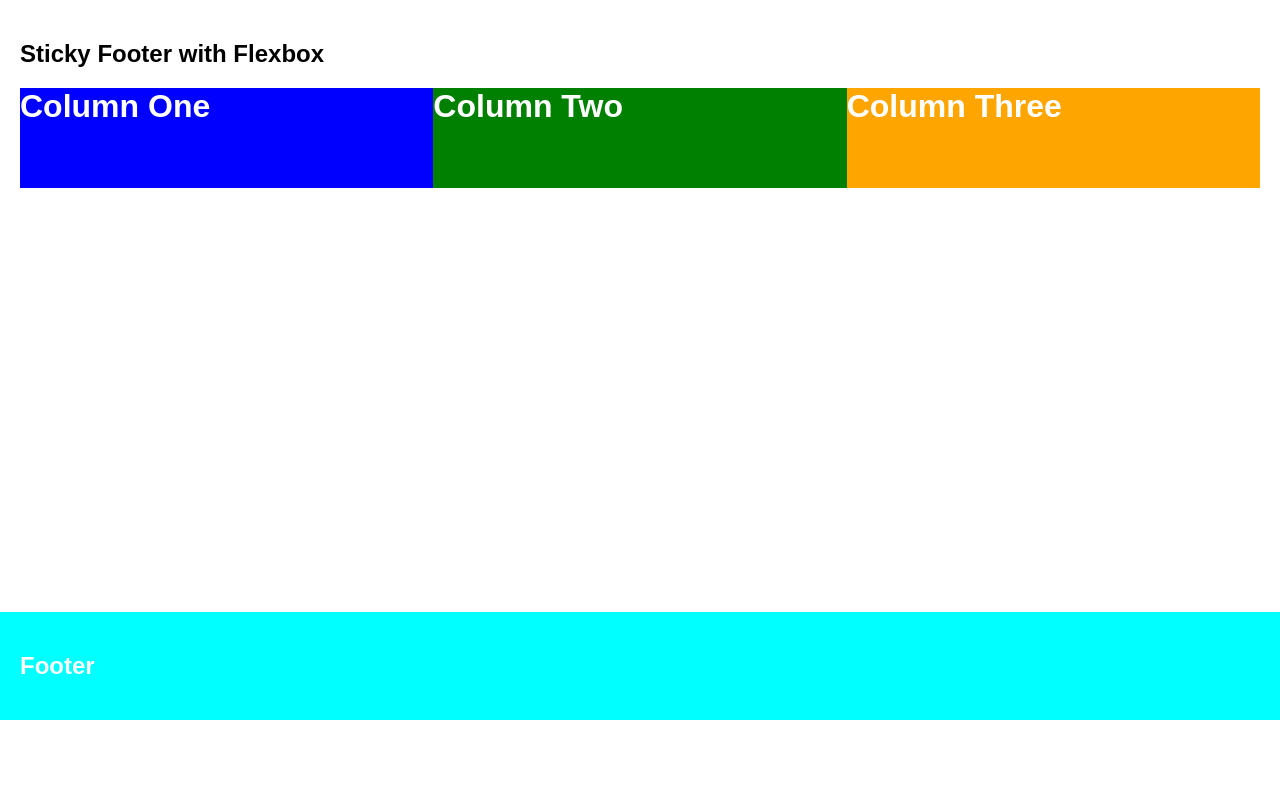
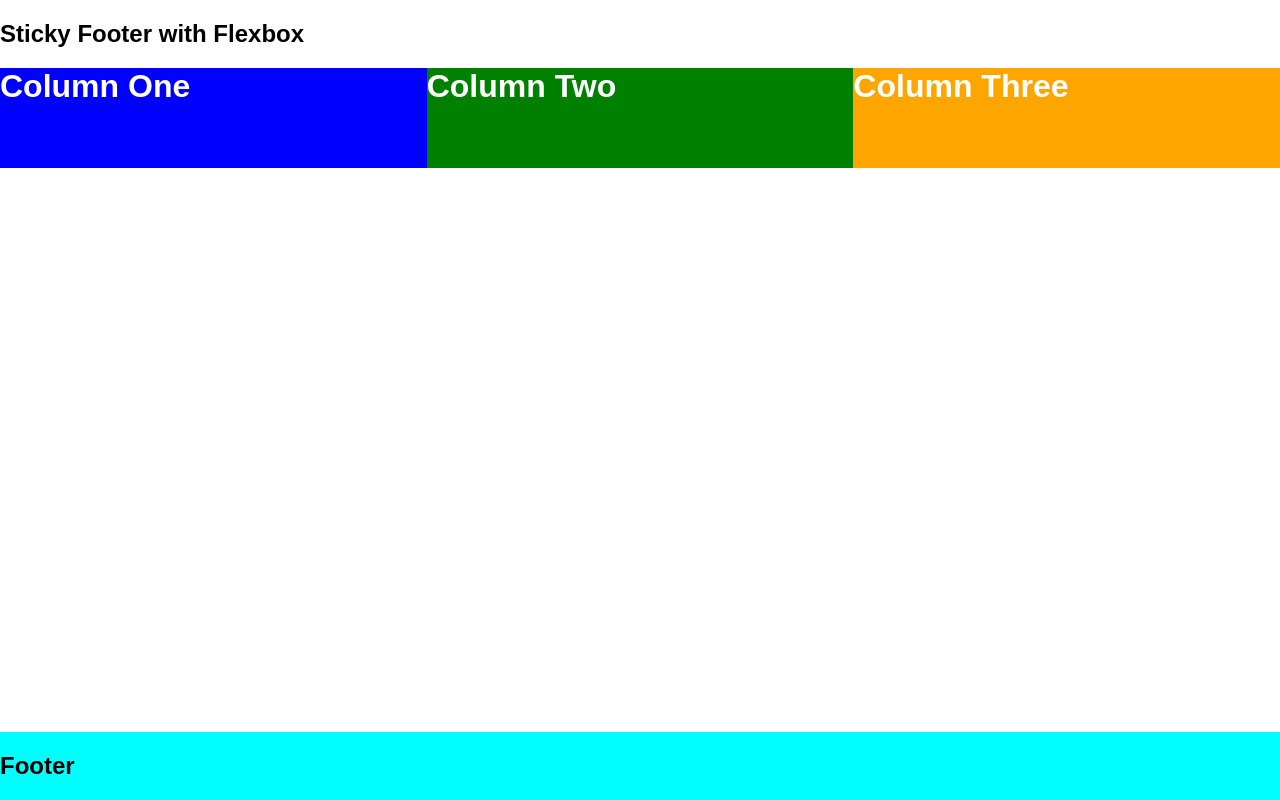
Before and after one commit to promovis/pompa, a plain HTML site: page index.html in a window 1280 px wide. Drawn offline with Linux system fonts and the light colour scheme.

Commit message:
upd colors, rem footer padding

```diff
--- a/css/style.css
+++ b/css/style.css
@@ -1,16 +1,16 @@
 
 body {
-    min-height: 90vh; /* 100% */
+    min-height: 100vh; /* 100% */
     display: flex;
     flex-direction: column;
 }
 .content {
     flex: 1;
+    /* padding: 20px; */
+}
+/* .footer {
     padding: 20px;
-}
-.footer {
-    padding: 20px;
-}
+} */
 
 * {
     box-sizing: border-box;
@@ -28,7 +28,6 @@ p {
 }
 footer {
     background: aqua;
-    color: white;
 }
 
 .row {
```
